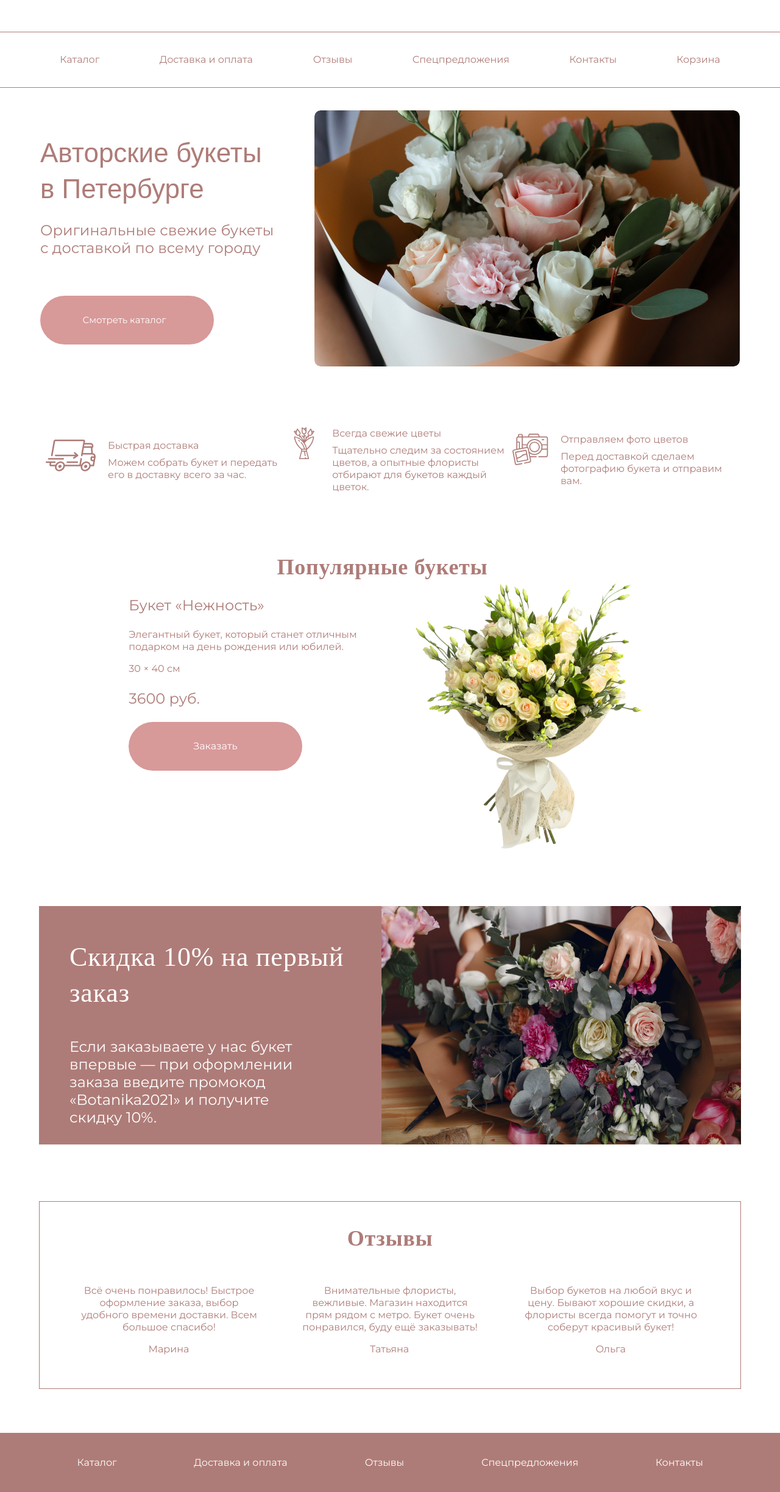
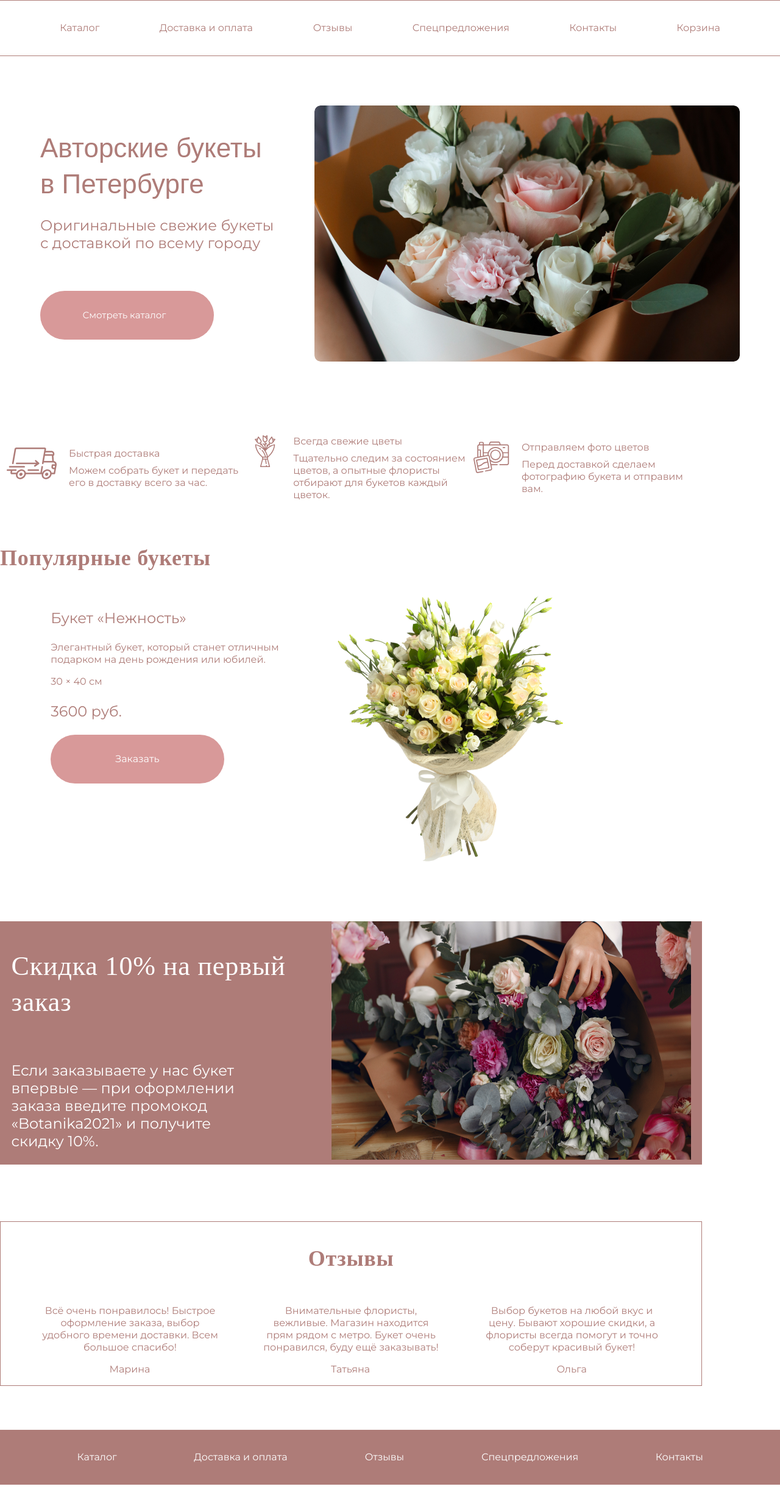
Before and after one commit to Keinever/Keinever.github.io, a PHP site: page / in a window 1280 px wide. Shown: the whole page at 61% size. Run offline with PHP 8.4, Linux system fonts and the light colour scheme; some libraries are stand-ins or nearby versions.

Commit message:
Update Zad1.css

```diff
--- a/Zadanie1/Zad1.css
+++ b/Zadanie1/Zad1.css
@@ -1,34 +1,29 @@
 body{
     position: relative;
     width: 100%;
-    height: 100%;
+    height: auto;
     margin: 0 auto;
     max-width: 1440px;
 
     background: #FFFFFF;
-
+}
+.container0{
     display: flex;
+    flex: auto;
+    flex-direction: column;
+    justify-content: space-evenly;
     align-items: center;
-    align-content: center;
-    justify-content: center;
-    overflow: auto;
+    align-content: space-between;
 }
 a{
     text-decoration: none;
 }
 header {
-    position: absolute;
     width: 100%;
-    height: 100%;
-    left: 0;
-    top: 26px;
 }
 .nav{
-    position: absolute;
     width: 100%;
-    height: 90px;
-    left: 0;
-    top: 26px;
+    min-height: 90px;
 
     border-bottom: 1px solid #AE7C78;
     border-top: 1px solid #AE7C78;
@@ -36,7 +31,7 @@ header {
 .container1 {
     display: flex;
     flex-direction: row;
-    flex-wrap: nowrap;
+    flex-wrap: wrap;
     justify-content: space-evenly;
     align-items:center;
 }
@@ -131,20 +126,11 @@ header {
     color: #AE7C78;
 }
 .info{
-    position: absolute;
     width: 100%;
-    height: 100%;
-    top: 171px;
     margin-left: auto;
     margin-right: auto;
+    margin-top: 81px;
 
-}
-.container2{
-    display: flex;
-    flex-direction: row;
-    flex-wrap: nowrap;
-    justify-content: space-evenly;
-    align-items: flex-start;
 }
 #autors-bouquets{
     margin-top: 0;
@@ -206,13 +192,6 @@ header {
 
     color: #FFFFFF;
 }
-.container3{
-    display: flex;
-    flex-direction: row;
-    flex-wrap: nowrap;
-    justify-content: space-between;
-    align-items:flex-start;
-}
 .container4{
     display: flex;
     flex-direction: row;
@@ -221,10 +200,8 @@ header {
     align-items: flex-start;
 }
 .advantages{
-    position: absolute;
-    height: 108px;
     width: 90%;
-    top: 709px;
+    margin-top: 117px;
 }
 #truck{
     width: 82px;
@@ -332,34 +309,23 @@ header {
 
     color: #AE7C78;
 }
-.popular1{
-    width:100%;
-    position: absolute;
-    left: 0;
-    top: 84px;
-}
 .container5{
     display: flex;
     flex-direction: row;
-    flex-wrap: nowrap;
+    flex-wrap: wrap;
     justify-content: space-evenly;
     align-items: flex-start;
 
 
 }
 .popular{
-    position: absolute;
     width: 80%;
-    height: 522px;
-    top: 870px;
+    margin-top: 53px;
 }
 #popular-bouquet{
-    position: absolute;
     width: 371px;
     height: 48px;
-    left: 50%;
-    top: 0;
-    margin-left: -185.5px;
+
 
     font-family: 'Playfair Display';
     font-style: normal;
@@ -424,11 +390,13 @@ header {
     color: #AE7C78;
 }
 .container7{
-    display: flex;
+    display:flex;
     flex-direction: row;
-    flex-wrap: nowrap;
-    justify-content: space-between;
-    align-items:center;
+    flex-wrap: wrap;
+    justify-content: space-around;
+    /*align-content:center;*/
+    /*align-items: center;*/
+
 }
 #charter{
     width: 73px;
@@ -449,10 +417,8 @@ header {
     height: 438px;
 }
 .discount{
-    position: relative;
     width: 90%;
-    height: 391px;
-    top: 1486px;
+    margin-top: 94px;
 
     background: #AE7C78;
 }
@@ -463,9 +429,9 @@ header {
     border-radius: 0;
 }
 #discount-first{
+    display: inline-block;
     width: 488px;
-    height: 118px;
-    padding-left: 50px;
+    flex-wrap: wrap;
 
     font-family: 'Playfair Display';
     font-style: normal;
@@ -478,8 +444,6 @@ header {
 }
 #first-order {
     width: 387px;
-    height: 145px;
-    padding-left: 50px;
 
     font-family: 'Montserrat';
     font-style: normal;
@@ -491,24 +455,13 @@ header {
 }
 
 .reviews {
-    position: absolute;
     width: 90%;
-    height: 308px;
-    /*left: 90px;*/
-    top: 1970px;
-
-}
-.container8{
-
+    margin-top: 93px;
 }
 .rectangle3{
     box-sizing: border-box;
 
-    position: absolute;
     width: 100%;
-    height: 308px;
-    left: 0;
-    top: 0;
 
     border: 1px solid #AE7C78;
 
@@ -620,11 +573,9 @@ header {
     color: #AE7C78;
 }
 footer{
-    position: absolute;
     width: 100%;
-    height: 97px;
-    left: 0;
-    top: 2350.22px;
+    margin-top: 72.2px;
+    min-height: 90px;
 
     background: #AE7C78;
 }
```
